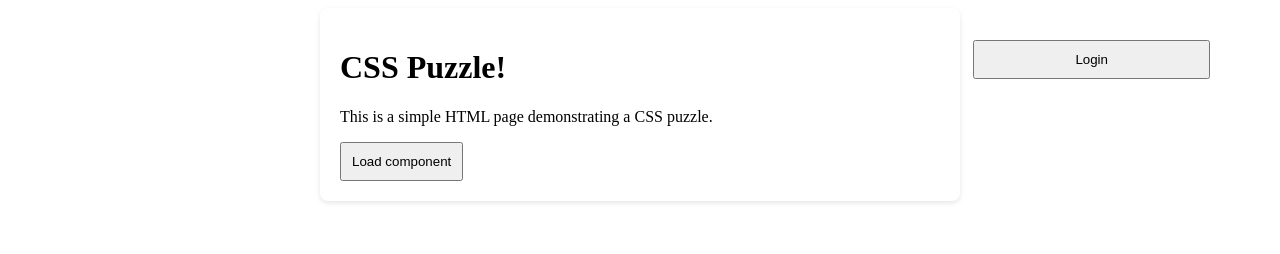
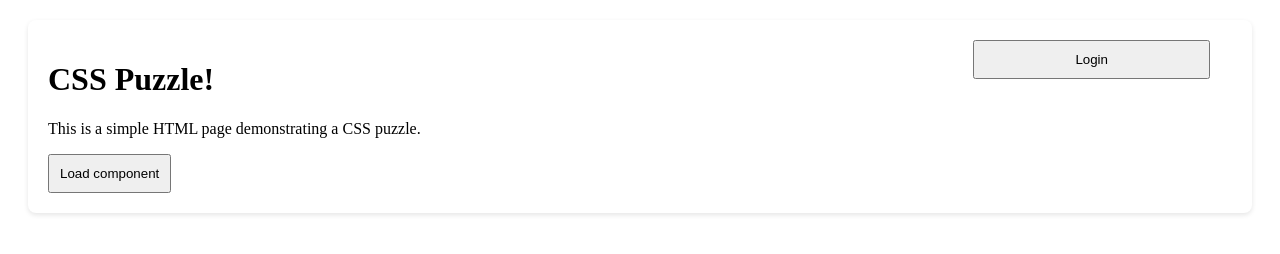
Before and after one commit to Zlatkovsky/css-puzzle, a plain HTML site: page index.html in a window 1280 px wide. Drawn offline with Linux system fonts and the light colour scheme.

Commit message:
Update styles.css

```diff
--- a/styles.css
+++ b/styles.css
@@ -15,6 +15,5 @@
   padding: 20px;
   border-radius: 8px;
   box-shadow: 0 2px 5px rgba(0, 0, 0, 0.1);
-  max-width: 600px;
-  margin: auto;
+  margin: 20px;
 }
```
